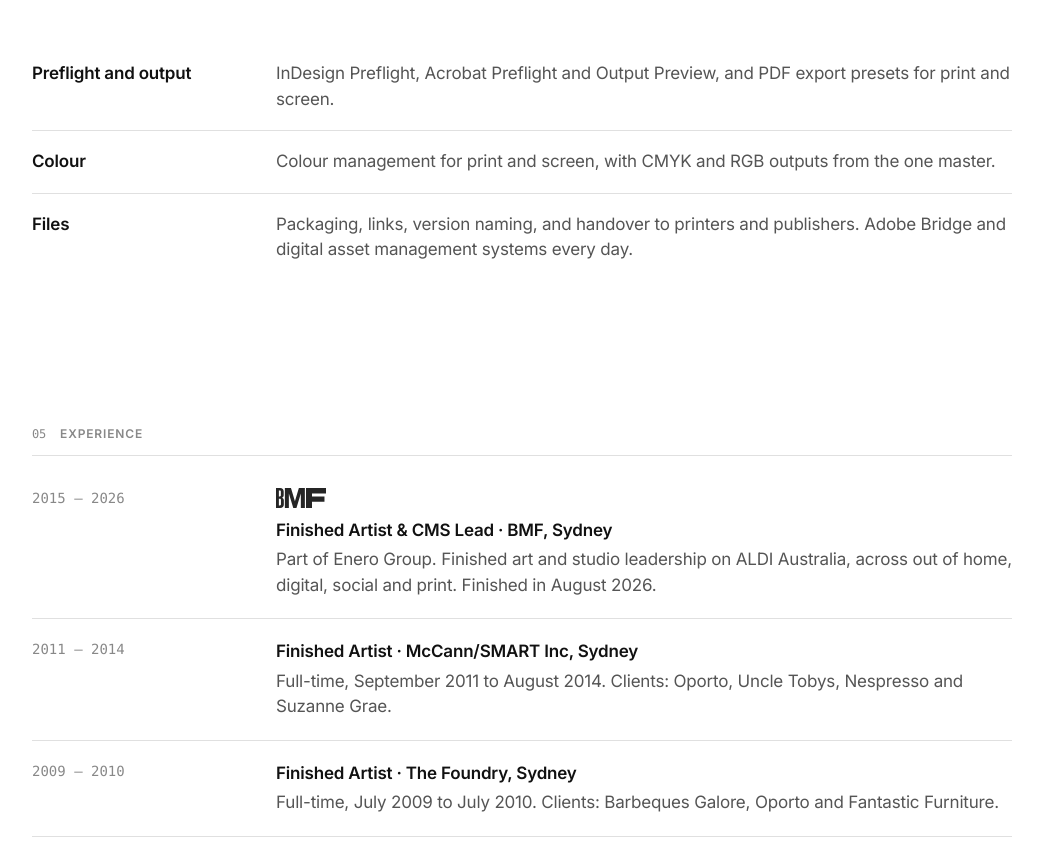
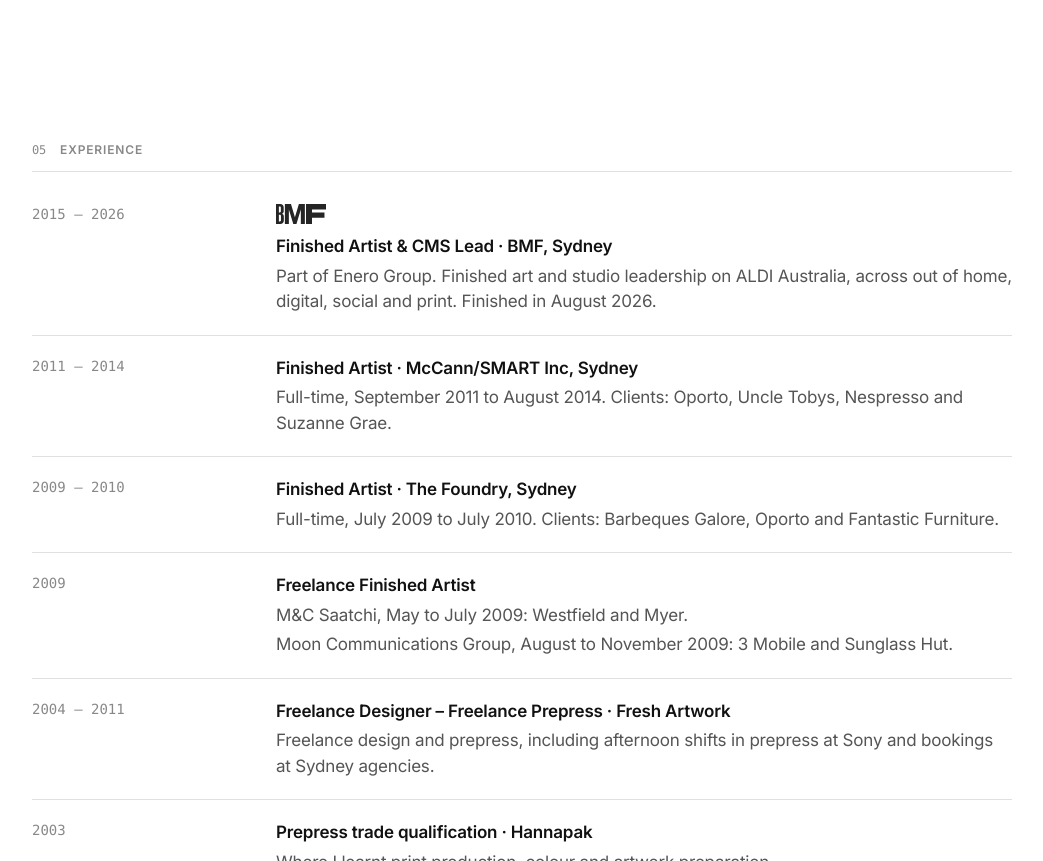
Before and after one commit to Arjobse82/cv-adrian-jobse, a plain HTML site: page index.html in a window 1280 px wide. Shown: the part 3470-4331 px from the top of the page, without its empty margins (118-1161 px from the left). Drawn offline with Linux system fonts and the light colour scheme.

Commit message:
Tools: remove the preflight, colour and files rows
Co-Authored-By: Claude Opus 5.5 <noreply@anthropic.com>

```diff
--- a/index.html
+++ b/index.html
@@ -210,12 +210,6 @@
           </ul>
         </div>
       </div>
-
-      <ul class="rows utilities">
-        <li><span class="row-name">Preflight and output</span><span class="row-text">InDesign Preflight, Acrobat Preflight and Output Preview, and PDF export presets for print and screen.</span></li>
-        <li><span class="row-name">Colour</span><span class="row-text">Colour management for print and screen, with CMYK and RGB outputs from the one master.</span></li>
-        <li><span class="row-name">Files</span><span class="row-text">Packaging, links, version naming, and handover to printers and publishers. Adobe Bridge and digital asset management systems every day.</span></li>
-      </ul>
     </div>
   </section>
 
```
